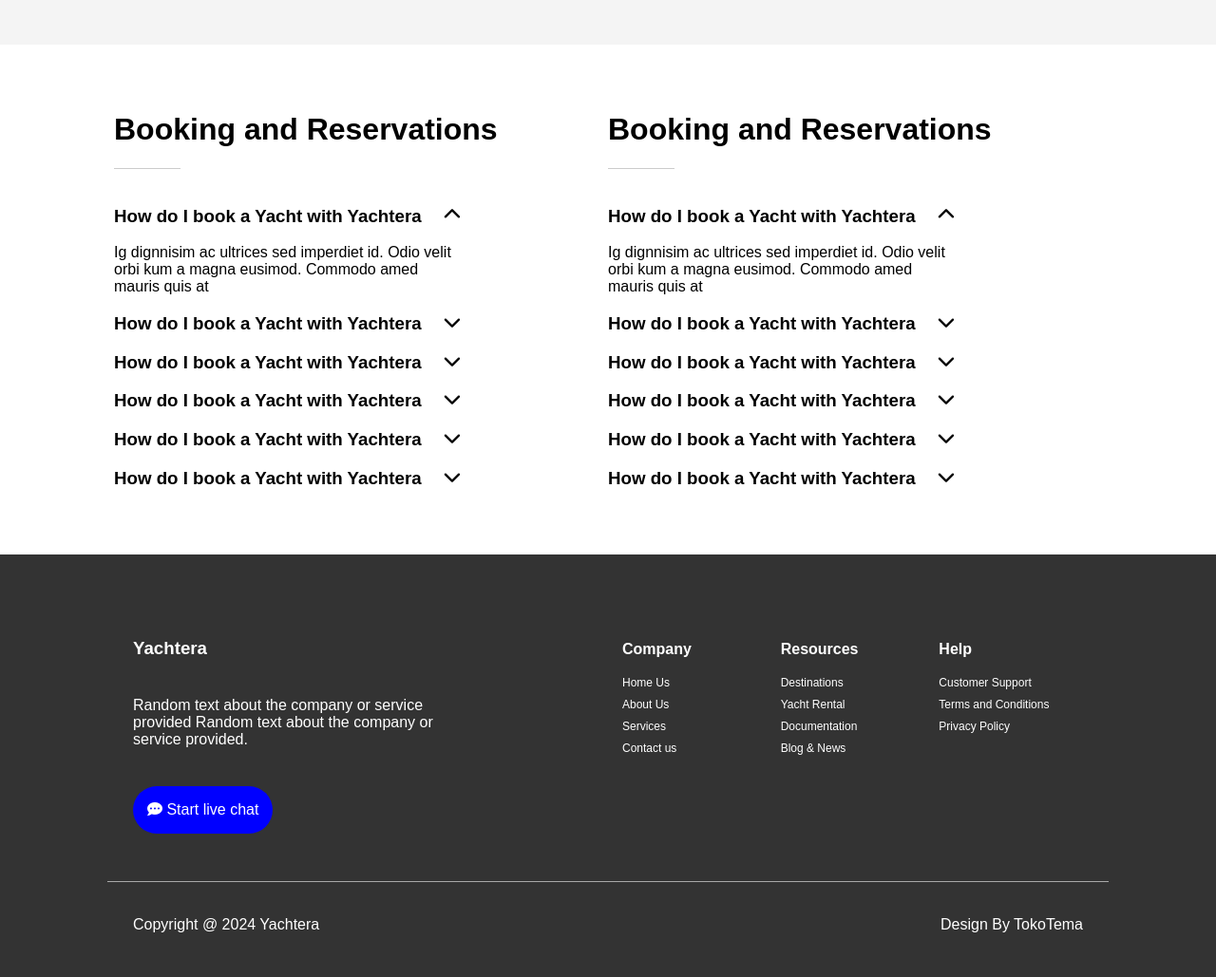
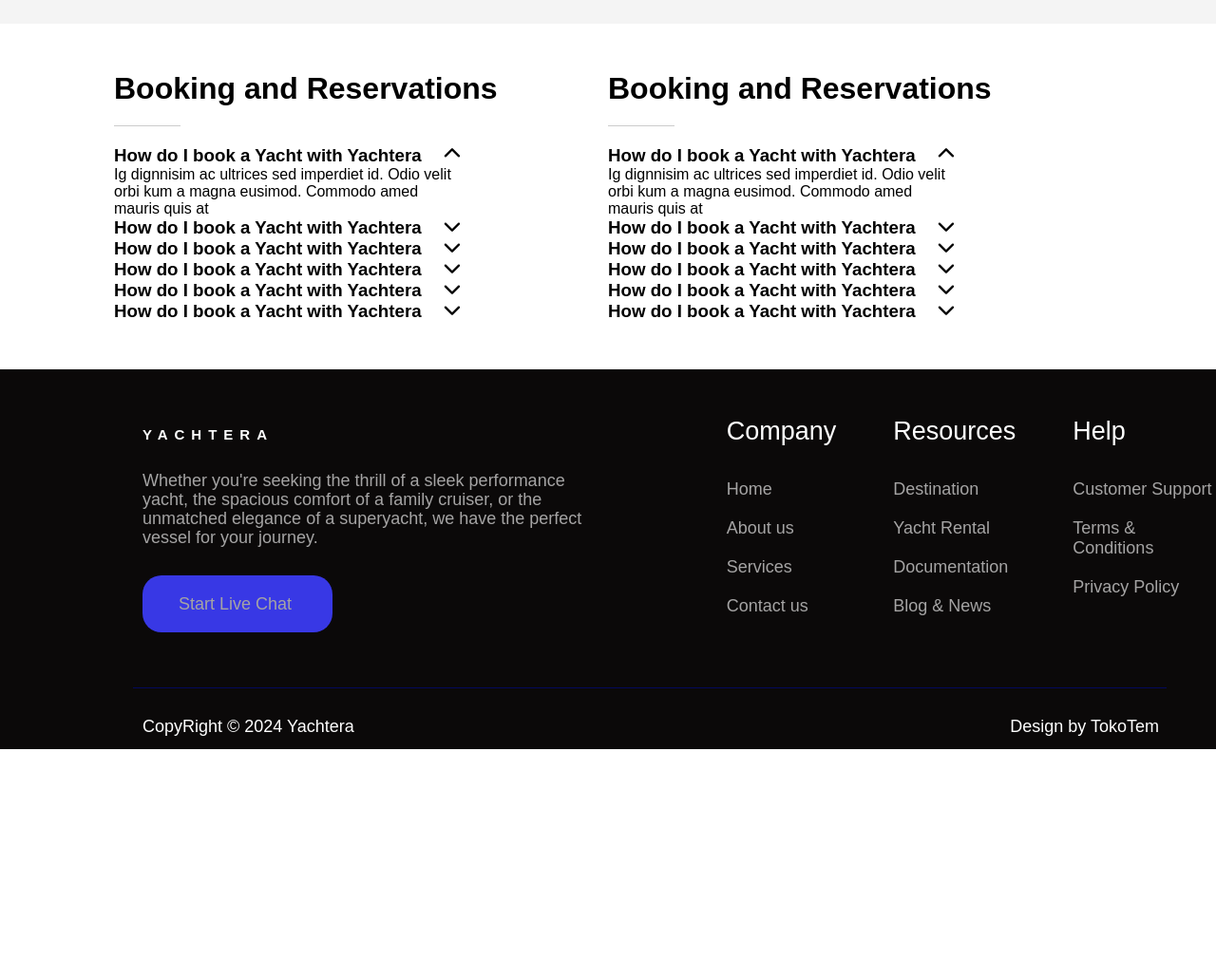
Before and after one commit to Enisd1/yachtera, a plain HTML site: page contact.html in a window 1280 px wide. Shown: the part 1582-2611 px from the top of the page at 95% size. After the commit the page ends 2371 px from the top, so only its background shows below. Drawn offline with Linux system fonts and the light colour scheme.

```diff
--- a/contact.html
+++ b/contact.html
@@ -206,54 +206,49 @@
         </div>
     </div>
 
-    <footer class="footer">
-        <div class="footer-main">
-            <div class="footer-left">
-                <h3 class="footer-title">Yachtera</h3>
-                <p>Random text about the company or service provided Random text about the company or service provided.</p>
-                <button class="get-direction-button">
-                    <i class="fas fa-comment-dots"></i> Start live chat
-                </button>
-            </div>
-            <div class="footer-right">
-                <div class="footer-column">
-                    <h4>Company</h4>
-                    <ul>
-                        <li><a href="#">Home Us</a></li>
-                        <li><a href="#">About Us</a></li>
-                        <li><a href="#">Services</a></li>
-                        <li><a href="#">Contact us</a></li>
-                    </ul>
-                </div>
-                <div class="footer-column">
-                    <h4>Resources</h4>
-                    <ul>
-                        <li><a href="#">Destinations</a></li>
-                        <li><a href="#">Yacht Rental</a></li>
-                        <li><a href="#">Documentation</a></li>
-                        <li><a href="#">Blog & News</a></li>
-                    </ul>
-                </div>
-                <div class="footer-column">
-                    <h4>Help</h4>
-                    <ul>
-                        <li><a href="#">Customer Support</a></li>
-                        <li><a href="#">Terms and Conditions</a></li>
-                        <li><a href="#">Privacy Policy</a></li>
-                    </ul>
-                </div>
+    <div class="footerContainer">
+        <div class="footerLeftSide">
+            <h2>YACHTERA</h2>
+            <p>Whether you're seeking the thrill of a sleek performance yacht,
+                 the spacious comfort of a family cruiser, or the unmatched elegance
+                  of a superyacht, we have the perfect vessel for your journey.
+            </p>
+            <div class="footerButton">
+                <p>Start Live Chat</p>
             </div>
         </div>
-        <hr class="footer-divider">
-        <div class="copyright">
-            <div class="copyright-right">
-                <p>Copyright @ 2024 Yachtera</p>
+
+        <div class="footerRightSideContainer">
+            <div class="footerRightSide">
+                <p class="footerTitle">Company</p>
+                <p>Home</p>
+                <p>About us</p>
+                <p>Services</p>
+                <p>Contact us</p>
             </div>
-            <div class="copyright-left">
-                <p>Design By TokoTema</p>
+            <div class="footerRightSide">
+                <p class="footerTitle">Resources</p>
+                <p>Destination</p>
+                <p>Yacht Rental</p>
+                <p>Documentation</p>
+                <p>Blog & News</p>
+            </div>
+            <div class="footerRightSide">
+                <p class="footerTitle">Help</p>
+                <p>Customer Support</p>
+                <p>Terms & Conditions</p>
+                <p>Privacy Policy</p>
             </div>
         </div>
-    </footer>
+    </div>
+
+    <div class="footerBottomPart">
+        <hr>
+        <div class="footerText">
+            <p class="footerTextp">CopyRight © 2024 Yachtera</p>
+            <p class="footerTextp2">Design by TokoTem</p>
+        </div>
+    </div>
 
 </div>
 </body>
--- a/css/style.css
+++ b/css/style.css
@@ -10,7 +10,7 @@ body {
 .info-bar {
     display: flex;
     justify-content: space-between;
-    background-color: blue;
+    background-color: #183170;
     color: white;
     padding: 10px;
     text-align: center;
@@ -81,7 +81,7 @@ body {
 
 .breadcrumb {
     height: 400px;
-    background-color: blue;
+    background-color: #183170;
     color: white;
     display: flex;
     flex-direction: column;
@@ -281,90 +281,163 @@ hr {
     justify-content: space-between;
 }
 
-
-.footer {
-    background-color: #333; /* Light black background */
-    color: white; /* Text color */
-    padding: 20px; /* Padding for the footer */
+*{
+    margin: 0;
+    padding: 0;
+    box-sizing: border-box;
+}
+.footerContainer{
+    background-color: rgb(11, 9, 9);
+    height: 300px;
+    width: 100%;
+    display: flex;
+    flex-direction: row;
+    justify-content: space-between;
+    font-size: 10px;
 }
 
-.footer-main {
+.footerLeftSide{
     display: flex;
-    justify-content: space-between; /* Space between the left and right divs */
-    padding: 50px 120px;
+    flex-direction: column;
+    color: white;
+    gap: 30px;
+    margin-left: 150px;
+    margin-top: 60px;
 }
 
-.footer-left {
-    width: 50%;
-    /*max-width: 300px; !* Limit width of the left section *!*/
+.footerButton{
+    background-color: rgb(56, 56, 229);
+    width: 200px;
+    height: 60px;
+    border-radius: 20px;
+    display: flex;
+    justify-content: center;
+    align-items: center;
+    padding-left: 20px;
 }
 
-.footer-left p{
-    width: 70%;
-    margin-bottom: 40px;
-}
-.footer-title {
-    margin-bottom: 40px;
-}
-.footer-right {
-    display: flex;
-    justify-content: space-between; /* Space between columns */
-    width: 50%;
-    /*flex: 1; !* Allow this section to take up remaining space *!*/
+.footerLeftSide p{
+    width: 80%;
+    line-height: 20px;
+    color: rgb(165, 164, 164);
+    font-size: 1.8em;
 }
 
-.footer-column {
-    flex: 1; /* Equal width for each column */
-    margin: 0 15px; /* Spacing between columns */
+.footerLeftSide h2{
+    letter-spacing: 7px;
 }
 
-.footer-column h4 {
-    margin-bottom: 10px; /* Spacing below the heading */
+.footerRightSideContainer{
+    display: flex;
+    flex-direction: row;
+    gap: 60px;
+    margin-top: 50px;
+    width: 100%;
 }
 
-.footer-column ul {
-    list-style: none; /* Remove default list styling */
-    padding: 0; /* Remove padding */
+.footerRightSide{
+    display: flex;
+    flex-direction: column;
+    color: rgb(165, 164, 164);
+    gap:20px;
+    font-size: 1.8em;
 }
 
-.footer-column li {
-    margin-bottom: 5px; /* Spacing between list items */
+.footerTitle{
+    font-size: 1.5em;
+    color:white;
+    width: 100%;
+    margin-bottom: 15px;
 }
 
-.footer-column a {
-    color: white; /* Link color */
-    text-decoration: none; /* Remove underline */
-    font-size: 12px;
+.footerBottomPart{
+    background-color: rgb(11, 9, 9);
+    height: 100px;
+    padding-top: 25px;
+    width: 100%;
+    font-size: 10px;
 }
 
-.footer-column a:hover {
-    text-decoration: underline; /* Underline on hover */
+hr{
+    background-color: rgb(3, 9, 93);
+    border: none;
+    height: 1px;
+    margin-left: 140px;
+    width: 85%;
 }
 
-.chat-button {
-    background-color: #0066cc; /* Button color */
-    color: white; /* Text color */
-    border: none; /* Remove border */
-    padding: 10px 15px; /* Button padding */
-    cursor: pointer; /* Pointer cursor on hover */
-    border-radius: 5px; /* Rounded corners */
+.footerText{
+    display: flex;
+    flex-direction: row;
 }
 
-.chat-button i {
-    margin-right: 5px; /* Spacing between icon and text */
+.footerTextp{
+    font-size: 1.8em;
+    color: white;
+    display: flex;
+    justify-content: start;
+    margin-left: 150px;
+    margin-top: 20px;
+    width: 100%;
 }
 
-.footer-divider {
-    height: 1px;
-    width: 85%;
-    margin: 0 auto;
-    background-color: #A9A9A9; /* Color of the line */
-    border: none; /* Remove default border */
+.footerTextp2{
+    font-size: 1.8em;
+    color: white;
+    display: flex;
+    justify-content: end;
+    margin-right: 60px;
+    margin-top: 20px;
+    width: 100%;
 }
 
-.copyright {
-    padding: 20px 120px;
-    padding-bottom: 10px;
-    display: flex;
-    justify-content: space-between;
+@media screen and (max-width:500px){
+    .footerContainer{
+        flex-direction: column;
+        font-size: 8px;
+    }
+
+    .footerLeftSide{
+        margin-left: 0;
+        margin: 0;
+        gap: 10px;
+        justify-content: center;
+        align-items: center;
+    }
+
+    .footerLeftSide h2{
+        padding-top: 40px;
+    }
+
+    .footerRightSideContainer{
+        gap: 35px;
+        justify-content: center;
+        margin-top: 30px;
+    }
+
+    .footerTitle{
+        font-size: 18px;
+    }
+
+    .footerRightSide{
+        gap: 5px;
+    }
+
+    .footerButton{
+        width: 150px;
+        height: 30px;
+    }
+
+    .footerBottomPart{
+        font-size: 7px;
+    }
+
+    .footerTextp{
+        margin-left: 30px;
+    }
+
+    hr{
+        margin-top: 20px;
+        margin-left: 30px;
+    }
 }
--- /dev/null
+++ b/sign_in/home/index.css
@@ -0,0 +1,119 @@
+body {
+    display: flex;
+    justify-content: center;
+    align-items: center;
+    height: 100vh;
+    margin: 0;
+    background-color: #f0f0f0;
+    font-family: Arial, sans-serif;
+
+}
+
+.container {
+    width: 400px; /* Gjerësia e kutisë */
+    margin: 100px auto;
+    padding: 20px;
+    background-color: #e7f3ff; /* Ngjyra e sf
+    border-radius: 8px;
+    box-shadow: 0 0 10px rgba(0, 0, 0, 0.1);
+}
+
+h1 {
+    text-align: center; /* Vendos tekstin në qendër */
+    color: #333;
+    font-weight: bold; /* Bëj tekstin bold */
+}
+
+label {
+    display: block;
+    margin: 10px 0 5px;
+}
+
+input {
+    width: 100%;
+    padding: 10px;
+    margin-bottom: 15px;
+    border: 1px solid #ccc;
+    border-radius: 3px;
+}
+
+.create-account {
+    width: 100%;
+    padding: 10px;
+    background-color: #007bff; /* Ngjyra e kaltër */
+    color: white;
+    border: none;
+    border-radius: 5px; /* Rrethimi i skajeve */
+    cursor: pointer;
+    text-align: center;
+    font-weight: bold;
+}
+
+.create-account:hover {
+    background-color: #0056b3; /* Ngjyra më e errët e kaltër */
+}
+
+.login-link {
+    text-align: center;
+    margin-top: 15px;
+}
+
+.login-link a {
+    color: #007bff; /* Ngjyra e kaltër */
+    text-decoration: none;
+}
+
+.login-link a:hover {
+    text-decoration: underline;
+}
+
+.connect-with {
+    text-align: center;
+    margin: 20px 0;
+    color: #333;
+}
+
+.divider {
+    display: flex;
+    align-items: center;
+    justify-content: center;
+    margin: 10px 0;
+}
+
+.divider span {
+    flex: 1;
+    height: 1px;
+    background-color: #ccc; /* Ngjyra e viza anash */
+    margin: 0 10px; /* Hapësira midis viza dhe tekstit */
+}
+
+.social-login {
+    display: flex;
+    justify-content: space-between;
+}
+
+button {
+    padding: 10px;
+    border: none;
+    color: white;
+    cursor: pointer;
+    border-radius: 5px;
+    flex: 1;
+    display: flex;
+    align-items: center;
+    margin: 5px; /* Hapësira midis butonave */
+}
+
+.google {
+    background-color: #db4437; /* Google Red */
+}
+
+.facebook {
+    background-color: #4267B2; /* Facebook Blue */
+}
+
+.social-icon {
+    width: 20px; /* Gjatësia e logove */
+    height: 20px; /* Lartësia e logove */
+    margin-right: 10px; /* Hapësira midis logos dhe tekstit */
+}
--- /dev/null
+++ b/sign_up/home/index.css
@@ -0,0 +1,113 @@
+body {
+    font-family: Arial, sans-serif;
+    background-color: #f4f4f4;
+    margin: 0;
+    padding: 0;
+}
+
+.container {
+    width: 500px;
+    margin: 100px auto;
+    padding: 30px;
+    background-color: #e7f3ff;
+    border-radius: 8px;
+    box-shadow: 0 0 10px rgba(0, 0, 0, 0.1);
+}
+
+h1 {
+    text-align: center;
+    color: #333;
+}
+
+.social-login {
+    display: flex;
+    justify-content: space-between;
+}
+
+button {
+    padding: 10px;
+    border: none;
+    color: white;
+    cursor: pointer;
+    border-radius: 5px;
+}
+
+.google {
+    background-color: #db4437;
+    flex: 1;
+    margin-right: 5px;
+}
+
+.facebook {
+    background-color: #4267B2;
+    flex: 1;
+    margin-left: 5px;
+}
+
+.or-divider {
+    text-align: center;
+    margin: 15px 0;
+    color: #777;
+}
+
+label {
+    display: block;
+    margin: 10px 0 5px;
+}
+
+input {
+    width: 100%;
+    padding: 10px;
+    margin-bottom: 15px;
+    border: 1px solid #ccc;
+    border-radius: 3px;
+}
+
+.create-account {
+    width: 100%;
+    padding: 10px;
+    background-color: #007bff;
+    color: white;
+    border: none;
+    border-radius: 5px;
+    cursor: pointer;
+}
+
+.create-account:hover {
+    background-color: #0056b3;
+}
+
+.login-link a {
+    color: #007bff;
+    text-decoration: none;
+}
+
+.login-link a:hover {
+    text-decoration: underline;
+}
+
+
+.or-divider {
+    text-align: center;
+    margin: 15px 0;
+    color: #777;
+    position: relative;
+}
+
+.or-divider::before,
+.or-divider::after {
+    content: '';
+    position: absolute;
+    top: 50%;
+    width: 40%;
+    height: 1px;
+    background-color: #777;
+}
+
+.or-divider::before {
+    left: 0;
+}
+
+.or-divider::after {
+    right: 0;
+}
```
Also changed, not shown: sign_in/home/index.html (added, +47 -0 lines), sign_up/home/index.html (added, +43 -0 lines), sign_in/assets/images/facebook-logo.png (added), sign_in/assets/images/google-logo.png (added), sign_up/home/assets/index.html (added).
